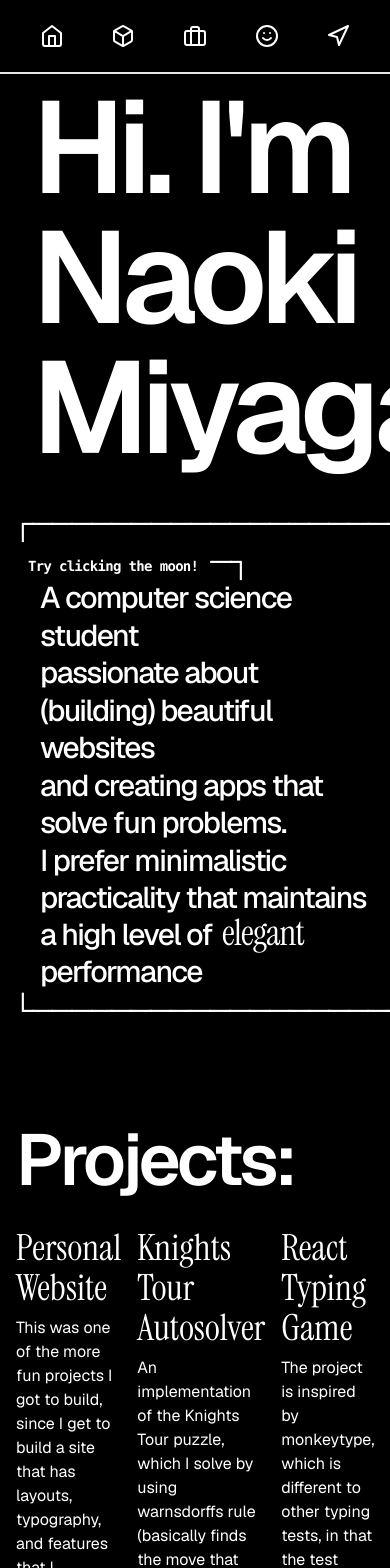
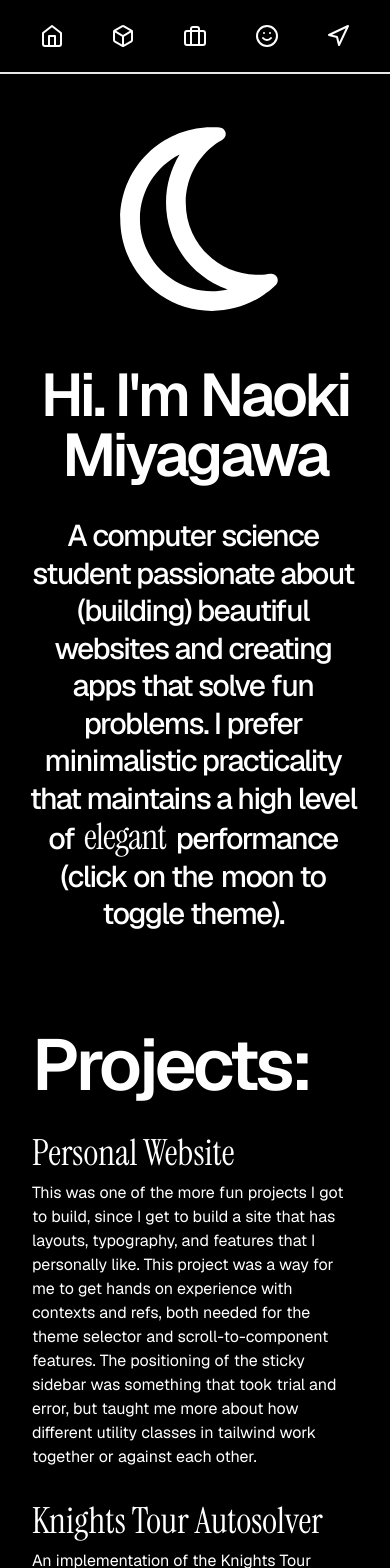
Before and after one commit to NaokiTM/portfolio-site, a Next.js app: page / in a window 390 px wide. Shown: the top 1568 px of the page. Built offline with nearby package versions, Linux system fonts and the light colour scheme.

Commit message:
Finished all responsive design for now

```diff
--- /dev/null
+++ b/src/app/components/DeviceDetector.tsx
@@ -0,0 +1,27 @@
+import { useState, useEffect } from "react";
+
+const DeviceDetector = () => {
+  const [isMobile, setIsMobile] = useState(false);
+
+  useEffect(() => {
+    const handleResize = () => {
+      const width = window.innerWidth;
+      setIsMobile(width <= 700); //to switch debug from desktop to mobile vice versa manually, flip the inequality sign
+    };
+
+    // Initial call to set device type
+    handleResize();
+
+    // Event listener for window resize
+    window.addEventListener("resize", handleResize);
+
+    // Cleanup function to remove event listener
+    return () => {
+      window.removeEventListener("resize", handleResize);
+    };
+  }, []);
+
+  return isMobile;
+};
+
+export default DeviceDetector;
--- a/src/app/components/common/DarkModeButton.tsx
+++ b/src/app/components/common/DarkModeButton.tsx
@@ -10,9 +10,9 @@ export default function DarkModeButton() {
   return (
     <button className='p-4 -mb-4 bg-opacity-0' onClick={toggleDarkMode}>
       { isDarkMode ?
-        <FaRegMoon className='h-[210px] w-[210px]'/>
+        <FaRegMoon className='h-[210px] w-[210px] text-4xl'/>
         :
-        <FaRegSun className='h-[210px] w-[210px]'/>
+        <FaRegSun className='h-[210px] w-[210px] text-4xl'/>
 
       }
     </button>
--- a/src/app/components/common/MoonOrSun.tsx
+++ b/src/app/components/common/MoonOrSun.tsx
@@ -6,11 +6,11 @@ export default function MoonOrSun() {
   const { isDarkMode } = useTheme();
 
   return (
-    <div className='pl-2'>
+    <div className='pl-2 inline-flex'>
       { isDarkMode ?
-        <div>moon!</div>
+        <div>moon</div>
         :
-        <div className='pr-2'>sun!</div>
+        <div className='pr-2'>sun</div>
       }
     </div>
   )
--- a/src/app/components/content/Hero.tsx
+++ b/src/app/components/content/Hero.tsx
@@ -1,19 +1,39 @@
 import React from 'react'
-import DarkModeButton from '../../components/common/DarkModeButton';
-import MoonOrSun from '../common/MoonOrSun';
+import DarkModeButton from '@/app/components/common/DarkModeButton';
+import MoonOrSun from '@/app/components/common/MoonOrSun';
 import { Instrument_Serif } from 'next/font/google';
+import DeviceDetector from '@/app/components/DeviceDetector';
 
 const instrumentSerif = Instrument_Serif({
-  subsets: ['latin'], // adjust subsets as needed
-  weight: ['400'],    // adjust weights as needed (e.g., 400 for regular)
-  style: ['italic'], // choose italic or normal styles if available
+  subsets: ['latin'],
+  weight: ['400'],
+  style: ['italic'],
 });
 
 export default function Hero() {
+  const isMobile = DeviceDetector();
 
   return (
     <>
-      <div className={`leading-none tracking-tighter enormous-text font-semibold ml-4 -mt-2`}>
+      {isMobile ? (
+        <div className="leading-none tracking-tighter text-6xl font-semibold -mt-2 text-center">
+          <div className='flex flex-col'>
+            <div className='ml-2 pb-8'>
+              <DarkModeButton />
+            </div>
+            <div>
+              <div className='lg:-mb-3'>Hi. I&apos;m Naoki Miyagawa</div>
+            </div>
+          </div>
+
+            <div className='text-3xl leading-tight tracking-tighter font-medium pt-8 pb-8 -ml-1'>
+              <div>A computer science student passionate about (building) beautiful websites and creating apps that solve fun problems. I prefer minimalistic practicality that maintains a high level of <span className={`${instrumentSerif.className} inline-flex tracking-tight font-semibold text-4xl pl-1 pr-1`}>elegant</span> performance (click on the<MoonOrSun/> to toggle theme).
+            </div>
+          </div>
+        </div>
+      ) : (
+        <>
+          <div className="leading-none tracking-tighter enormous-text font-semibold ml-4 -mt-2">
             <div className='flex flex-row'>
               <div>
                 <div className='lg:-mb-3'>Hi. I&apos;m</div>
@@ -27,7 +47,7 @@ export default function Hero() {
           </div>
 
           <div className='text-3xl leading-tight tracking-tighter font-medium pt-8 pb-8 -ml-1'>
-          <div>┌────────────────────────<div className='inline-flex font-mono text-sm font-semibold leading-none tracking-tighter pl-4 pr-3'>Try clicking the <MoonOrSun /></div>─┐</div>
+            <div>┌────────────────────────<span className='inline-flex font-mono text-sm font-semibold leading-none tracking-tighter pl-4 pr-3'>Try clicking the <MoonOrSun /></span>─┐</div>
             <div className='pl-7'>
               <div>A computer science student </div>
               <div>passionate about (building) beautiful websites</div>
@@ -35,10 +55,12 @@ export default function Hero() {
             </div>
             <div className='pl-7'>
               <div className='-mb-1'>I prefer minimalistic practicality that maintains</div>
-              <div>a high level of <div className={`${instrumentSerif.className} inline-flex tracking-tight font-semibold text-4xl pl-1 pr-1`}>elegant</div> performance</div>
+              <div>a high level of <span className={`${instrumentSerif.className} inline-flex tracking-tight font-semibold text-4xl pl-1 pr-1`}>elegant</span> performance</div>
             </div>
             <div>└─────────────────────────────────────┘</div>
           </div>
         </>
-  )
+      )}
+    </>
+  );
 }
--- a/src/app/components/content/Projects.tsx
+++ b/src/app/components/content/Projects.tsx
@@ -11,7 +11,8 @@ export default function Projects() {
   return (
     <div className=''>
         <div className={`leading-none tracking-tighter font-semibold text-7xl pb-8`}>Projects:</div>
-        <div className='flex flex-row align-top space-x-4'>
+
+        <div className='flex flex-col lg:flex-row lg:space-x-8 space-y-8 lg:space-y-0'>
           <div className='flex flex-col'>
             <div className={`${instrumentSerif.className} text-4xl mb-2`}>Personal Website</div>
             <p>This was one of the more fun projects I got to build, since I get to build a site that has layouts, typography, and features that I personally like. This project was a way for me to get hands on experience with contexts and refs, both needed for the theme selector and scroll-to-component features. The positioning of the sticky sidebar was something that took trial and error, but taught me more about how different utility classes in tailwind work together or against each other. </p>
--- a/src/app/page.tsx
+++ b/src/app/page.tsx
@@ -48,9 +48,9 @@ export default function Home() {
     <div className='flex flex-col lg:flex-row min-h-screen'>
       <Navbar scrollTo={scrollTo}/>
 
-      <main className="flex-grow overflow-y-auto p-4 lg:p-16">
+      <main className="flex-grow overflow-y-auto p-8 lg:p-16">
         <div className='flex flex-col space-y-16'>
-          <div ref={heroRef}>
+          <div ref={heroRef} className=''>
              <Hero />
           </div>
           <div ref={projectsRef}>
```
Lines whose indentation alone changed are shown as unchanged.
